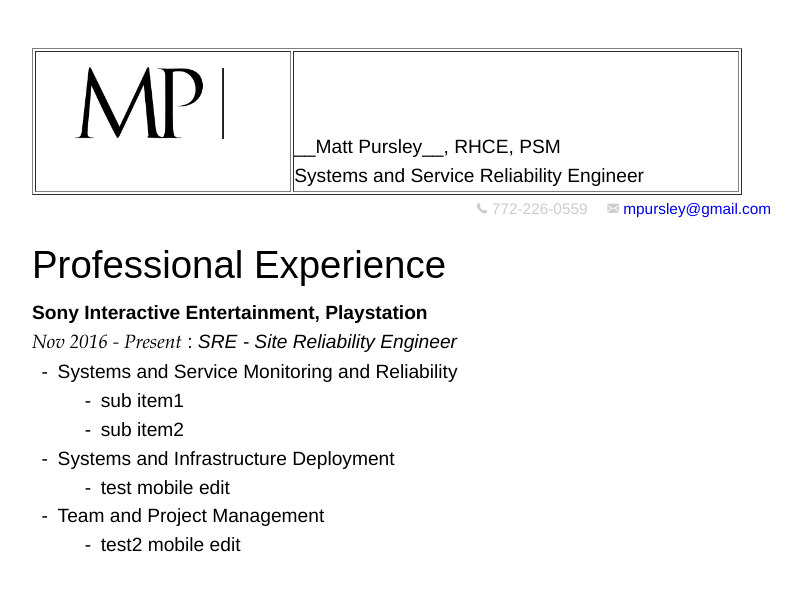
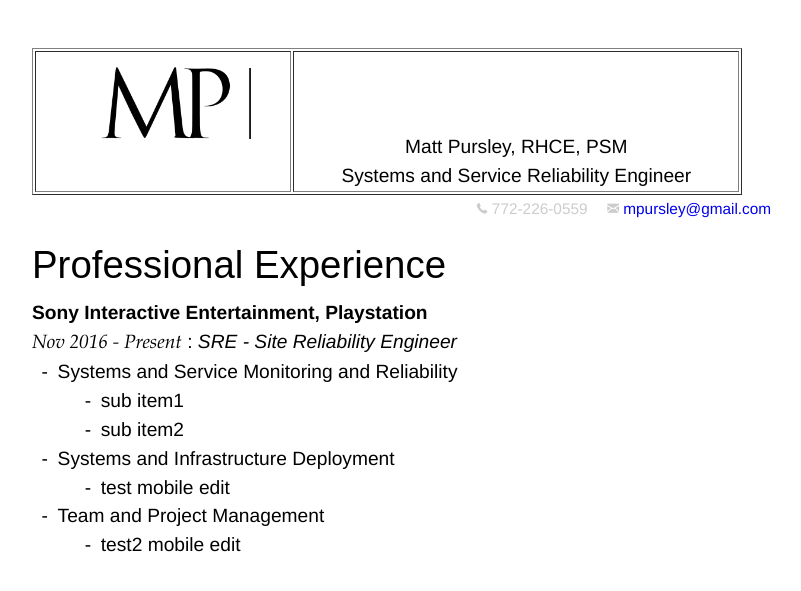
Before and after one commit to mpursley/mpursley.github.io, a Jekyll site: the page built from index_resume_short.md, in a window 1280 px wide. Shown: the top 591 px of the page, without its empty margins (16-817 px from the left). Built offline with Jekyll 4.4.1, drawn with Linux system fonts in a browser that asks for light colours.

Commit message:
Update index_resume_short.md

```diff
--- a/index_resume_short.md
+++ b/index_resume_short.md
@@ -5,8 +5,8 @@
 
 <table style="width:60%" border="1">
   <tr>
-    <td valign="top"><img src="assets/matt pursley resume logo v2 cropped.png" width="200"></td>
-    <td valign="top">__Matt Pursley__, RHCE, PSM<br>Systems and Service Reliability Engineer</td>
+    <th valign="top"><img src="assets/matt pursley resume logo v2 cropped.png" width="200"></th>
+    <th valign="top">Matt Pursley, RHCE, PSM<br>Systems and Service Reliability Engineer</th>
   </tr>
 </table>
 
```
